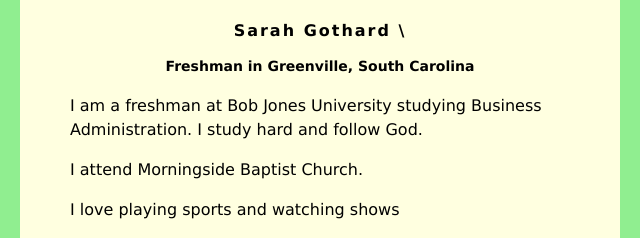
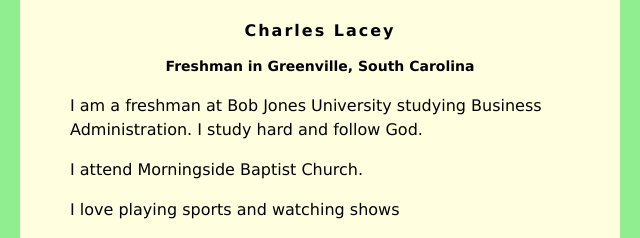
Before and after one commit to Aaronbullock123/Aaronbullock123.github.io, a plain HTML site: page index.html in a window 1280 px wide. Shown: the top 238 px of the page, 320-960 px from the left. Drawn offline with Linux system fonts and the light colour scheme.

Commit message:
Update index.html

```diff
--- a/index.html
+++ b/index.html
@@ -31,7 +31,7 @@
   </head>
   <body>
       <div id="content">
-        <h1>Sarah Gothard \</h1>
+        <h1>Charles Lacey</h1>
         <h2> Freshman in Greenville, South Carolina </h2>
         <p> I am a freshman at Bob Jones University studying Business Administration. I study hard and follow God.
         </p>
```
